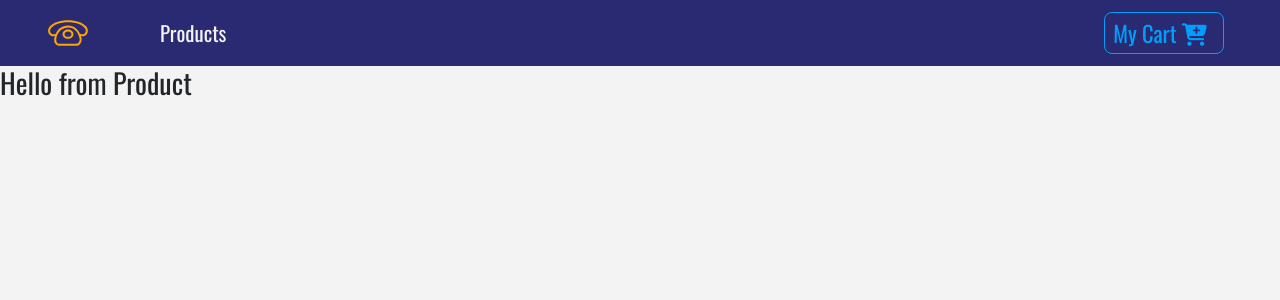
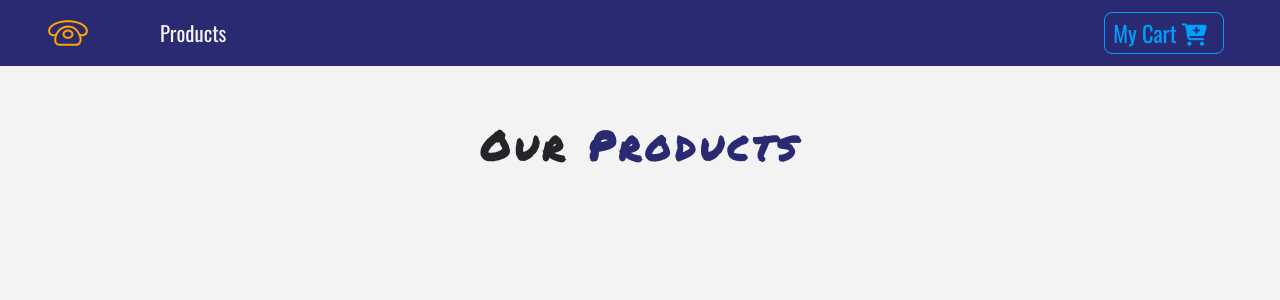
Before and after one commit to newedition994/react-ecommerce-store, a React (Create React App) app: page / in a window 1280 px wide. Shown: the top 300 px of the page. Built offline with nearby package versions, Linux system fonts and the light colour scheme.

Commit message:
adding data to products and title display

```diff
--- a/src/components/ProductList.js
+++ b/src/components/ProductList.js
@@ -1,12 +1,27 @@
 import React, { Component } from "react";
+
 import Product from "./Product";
+import Title from "./Title";
+import { storeProducts } from "../data";
 
 export default class ProductList extends Component {
+  state = {
+    products: storeProducts
+  };
+
   render() {
+    console.log(this.state.products);
+
     return (
-      <div>
-        <Product />
-      </div>
+      <React.Fragment>
+        <div className="py-5">
+          <div className="container">
+            <Title name="our" title="products" />
+            <div className="row"></div>
+          </div>
+        </div>
+        {/* <Product /> */}
+      </React.Fragment>
     );
   }
 }
--- /dev/null
+++ b/src/components/Title.js
@@ -0,0 +1,13 @@
+import React from "react";
+
+export default function Title({ name, title }) {
+  return (
+    <div className="row">
+      <div className="col-10 mx-auto my-2 text-center text-title">
+        <h1 className="text-capitalize font-weight-bold">
+          {name} <strong className="text-blue">{title}</strong>
+        </h1>
+      </div>
+    </div>
+  );
+}
--- a/src/data.js
+++ b/src/data.js
@@ -1,8 +1,3 @@
-/*
-https://www.iconfinder.com/icons/1243689/call_phone_icon
-Creative Commons (Attribution 3.0 Unported);
-https://www.iconfinder.com/Makoto_msk */
-
 export const storeProducts = [
   {
     id: 1,
```
